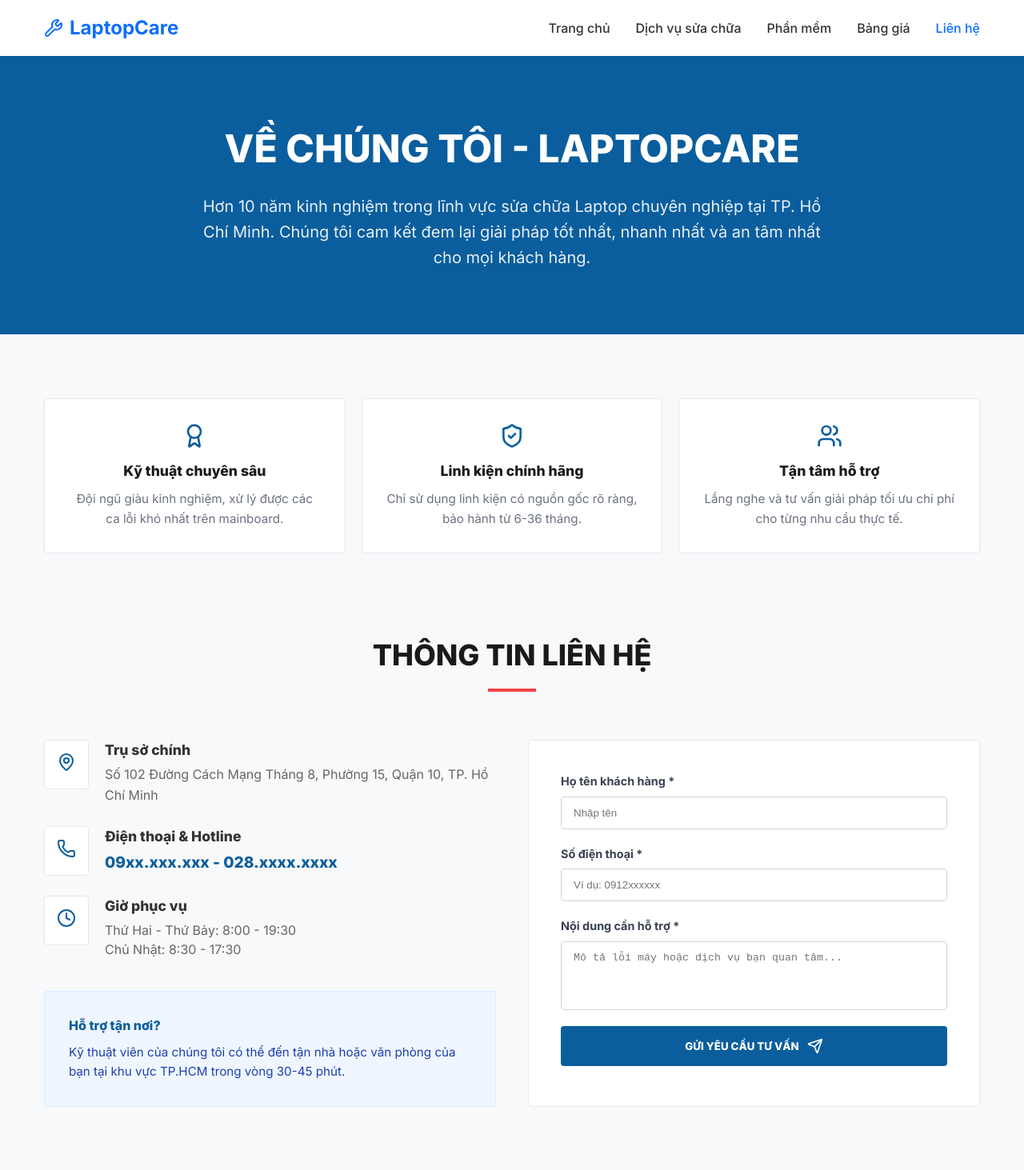
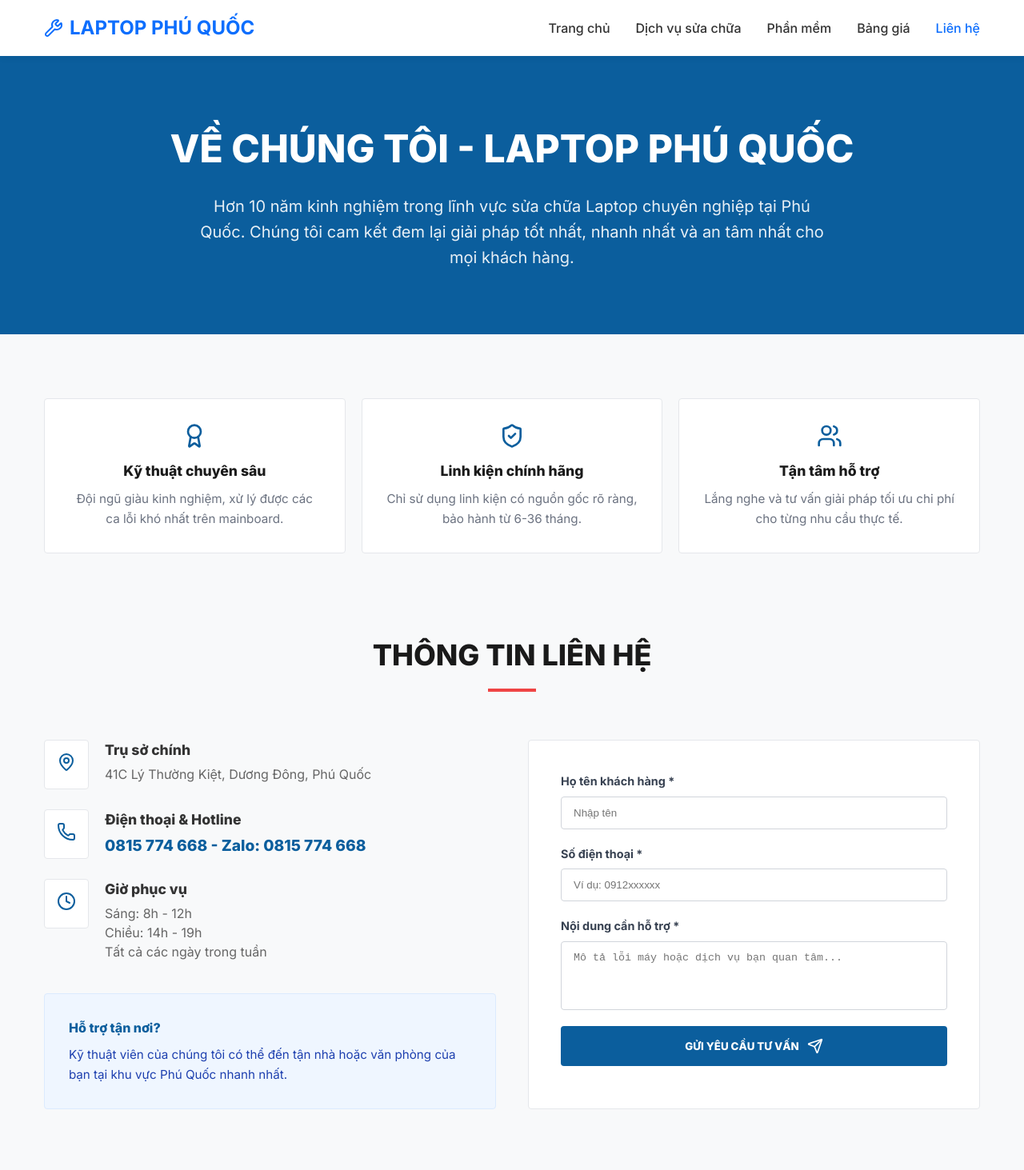
Before and after one commit to TrinhQuoc-Dat/WebLaptop, a React (Create React App) app in the folder web-laptop/: page /lien-he in a window 1280 px wide. Shown: the top 1463 px of the page at 80% size. Built offline with nearby package versions, Linux system fonts and the light colour scheme.

Commit message:
feat: update UI và cập nhật ảnh cho Home và Phần mềm

```diff
--- a/web-laptop/public/index.html
+++ b/web-laptop/public/index.html
@@ -1,14 +1,12 @@
 <!DOCTYPE html>
 <html lang="en">
+
 <head>
   <meta charset="utf-8" />
-    <link rel="icon" href="%PUBLIC_URL%/favicon.ico" />
+  <link rel="icon" href="%PUBLIC_URL%/wrench.svg" type="image/svg+xml" />
   <meta name="viewport" content="width=device-width, initial-scale=1" />
   <meta name="theme-color" content="#000000" />
-    <meta
-      name="description"
-      content="Web site created using create-react-app"
-    />
+  <meta name="description" content="Web site created using create-react-app" />
   <link rel="apple-touch-icon" href="%PUBLIC_URL%/logo192.png" />
   <!--
       manifest.json provides metadata used when your web app is installed on a
@@ -24,8 +22,9 @@
       work correctly both with client-side routing and a non-root public URL.
       Learn how to configure a non-root public URL by running `npm run build`.
     -->
-    <title>React App</title>
+  <title>LAPTOP PHÚ QUỐC</title>
 </head>
+
 <body>
   <noscript>You need to enable JavaScript to run this app.</noscript>
   <div id="root"></div>
@@ -40,4 +39,5 @@
       To create a production bundle, use `npm run build` or `yarn build`.
     -->
 </body>
+
 </html>
--- a/web-laptop/src/components/Header.js
+++ b/web-laptop/src/components/Header.js
@@ -13,7 +13,7 @@ const Header = () => {
       <div className="container header-container">
         <Link to="/" className="logo d-flex align-items-center" style={{ display: 'flex', gap: '8px', alignItems: 'center' }}>
           <Wrench size={24} />
-          <span>LaptopCare</span>
+          <span>LAPTOP PHÚ QUỐC</span>
         </Link>
 
         {/* Desktop Menu */}
--- a/web-laptop/src/components/Hero.js
+++ b/web-laptop/src/components/Hero.js
@@ -6,8 +6,8 @@ const Hero = () => {
     <section className="hero">
       <div className="hero-overlay"></div>
       <div className="hero-content container">
-        <h1 className="hero-title">SỬA CHỮA LAPTOP UY TÍN</h1>
-        <p className="hero-desc">Kết nối giải pháp - Phục hồi sức mạnh. Dịch vụ sửa chữa phần cứng và phần mềm chuyên nghiệp, nhanh gọn, bảo hành dài hạn.</p>
+        <h1 className="hero-title">Laptop Phú Quốc – Chuyên Sửa Mainboard Laptop, MacBook, PC, Card VGA</h1>
+        <p className="hero-desc">Sửa chữa Mainboard – Uy tín tại Phú Quốc.</p>
         <Link to="/lien-he">
           <button className="btn-primary" style={{ padding: '15px 32px', fontSize: '1.1rem' }}>Tư vấn ngay</button>
         </Link>
--- a/web-laptop/src/pages/BangGia.js
+++ b/web-laptop/src/pages/BangGia.js
@@ -121,7 +121,7 @@ const BangGia = () => {
             lineHeight: '1.7',
             fontSize: '1.05rem'
           }}>
-            <p>LaptopCare cam kết minh bạch về giá cả dịch vụ. Tất cả các thiết bị đều được kỹ thuật viên kiểm tra kỹ lưỡng và báo giá chính xác cho khách hàng trước khi tiến hành sửa chữa.</p>
+            <p>LAPTOP PHÚ QUỐC cam kết minh bạch về giá cả dịch vụ. Tất cả các thiết bị đều được kỹ thuật viên kiểm tra kỹ lưỡng và báo giá chính xác cho khách hàng trước khi tiến hành sửa chữa.</p>
             <p>Mức giá thực tế có thể thay đổi tùy thuộc vào tình trạng hư hỏng, linh kiện thay thế và độ hiếm của dòng máy.</p>
           </div>
         </div>
@@ -170,7 +170,7 @@ const BangGia = () => {
         </div>
 
         <div style={{ marginTop: '30px', textAlign: 'center', color: '#9ca3af', fontSize: '0.9rem', fontStyle: 'italic' }}>
-          * Lưu ý: Bảng giá trên chỉ mang tính chất tham khảo. Vui lòng liên hệ Hotline: 09xx.xxx.xxx để được hỗ trợ báo giá chính xác nhất.
+          * Lưu ý: Bảng giá trên chỉ mang tính chất tham khảo. Vui lòng liên hệ Hotline: 0815 774 668 để được hỗ trợ báo giá chính xác nhất.
         </div>
       </div>
 
--- a/web-laptop/src/pages/Home.js
+++ b/web-laptop/src/pages/Home.js
@@ -132,7 +132,7 @@ const Home = () => {
           </div>
           <div className="support-item">
             <Phone size={36} />
-            <span>Hotline Hỗ Trợ 24/7<br />Giao Tại TPHCM 24h</span>
+            <span>Hotline Hỗ Trợ 24/7<br />Giao Tại Phú Quốc 24h</span>
           </div>
         </div>
       </section>
@@ -166,7 +166,7 @@ const Home = () => {
       {/* SEO Viết text giới thiệu */}
       <section className="seo-text-section" style={{ backgroundColor: '#f9f9f9', padding: '3rem 0', fontSize: '0.85rem', color: '#444', lineHeight: '1.6', textAlign: 'left' }}>
         <div className="container">
-          <h3 style={{ color: '#0d6efd', fontWeight: 'bold', fontSize: '1.1rem', marginBottom: '10px' }}>Trung tâm sửa chữa laptop thay linh kiện uy tín tại khu vực TPHCM</h3>
+          <h3 style={{ color: '#0d6efd', fontWeight: 'bold', fontSize: '1.1rem', marginBottom: '10px' }}>Trung tâm sửa chữa laptop thay linh kiện uy tín tại khu vực Phú Quốc</h3>
           <p style={{ marginBottom: '15px' }}>Trung tâm phục hồi dữ liệu chuyên nghiệp, cài đặt phần mềm miễn phí và nâng cấp nhanh chóng, thay pin macbook lấy ngay. Khi laptop / macbook của bạn gặp sự cố, hãy đến ngay với hệ thống sửa chữa uy tín của chúng tôi.</p>
           <p style={{ marginBottom: '15px' }}>Tại sao khách hàng luôn tin tưởng sử dụng dịch vụ? Chúng tôi nhập khẩu linh kiện zin loại 1, quy trình tháo ráp rõ ràng minh bạch. Đội ngũ kỹ thuật viên kinh nghiệm lâu năm.</p>
 
--- a/web-laptop/src/pages/LienHe.js
+++ b/web-laptop/src/pages/LienHe.js
@@ -1,5 +1,5 @@
 import React from 'react';
-import { Mail, Phone, MapPin, Clock, Send, ShieldCheck, Award, Users, Trash2 } from 'lucide-react';
+import { Phone, MapPin, Clock, Send, ShieldCheck, Award, Users } from 'lucide-react';
 
 const LienHe = () => {
   const handleSubmit = (e) => {
@@ -19,10 +19,10 @@ const LienHe = () => {
       }}>
         <div className="container" style={{ maxWidth: '1000px' }}>
           <h1 style={{ fontSize: '3rem', fontWeight: '800', marginBottom: '20px', textTransform: 'uppercase' }}>
-            VỀ CHÚNG TÔI - LAPTOPCARE
+            VỀ CHÚNG TÔI - LAPTOP PHÚ QUỐC
           </h1>
           <p style={{ fontSize: '1.25rem', opacity: '0.9', lineHeight: '1.6', maxWidth: '800px', margin: '0 auto' }}>
-            Hơn 10 năm kinh nghiệm trong lĩnh vực sửa chữa Laptop chuyên nghiệp tại TP. Hồ Chí Minh.
+            Hơn 10 năm kinh nghiệm trong lĩnh vực sửa chữa Laptop chuyên nghiệp tại Phú Quốc.
             Chúng tôi cam kết đem lại giải pháp tốt nhất, nhanh nhất và an tâm nhất cho mọi khách hàng.
           </p>
         </div>
@@ -82,7 +82,7 @@ const LienHe = () => {
                 </div>
                 <div>
                   <h4 style={{ fontSize: '1.1rem', fontWeight: '800', marginBottom: '5px' }}>Trụ sở chính</h4>
-                  <p style={{ color: '#666', lineHeight: '1.6' }}>Số 102 Đường Cách Mạng Tháng 8, Phường 15, Quận 10, TP. Hồ Chí Minh</p>
+                  <p style={{ color: '#666', lineHeight: '1.6' }}>41C Lý Thường Kiệt, Dương Đông, Phú Quốc</p>
                 </div>
               </div>
 
@@ -92,7 +92,7 @@ const LienHe = () => {
                 </div>
                 <div>
                   <h4 style={{ fontSize: '1.1rem', fontWeight: '800', marginBottom: '5px' }}>Điện thoại & Hotline</h4>
-                  <p style={{ color: '#0b5e9d', fontWeight: '800', fontSize: '1.2rem' }}>09xx.xxx.xxx - 028.xxxx.xxxx</p>
+                  <p style={{ color: '#0b5e9d', fontWeight: '800', fontSize: '1.2rem' }}>0815 774 668 - Zalo: 0815 774 668</p>
                 </div>
               </div>
 
@@ -102,8 +102,9 @@ const LienHe = () => {
                 </div>
                 <div>
                   <h4 style={{ fontSize: '1.1rem', fontWeight: '800', marginBottom: '5px' }}>Giờ phục vụ</h4>
-                  <p style={{ color: '#666' }}>Thứ Hai - Thứ Bảy: 8:00 - 19:30</p>
-                  <p style={{ color: '#666' }}>Chủ Nhật: 8:30 - 17:30</p>
+                  <p style={{ color: '#666' }}>Sáng: 8h - 12h</p>
+                  <p style={{ color: '#666' }}>Chiều: 14h - 19h</p>
+                  <p style={{ color: '#666' }}>Tất cả các ngày trong tuần</p>
                 </div>
               </div>
             </div>
@@ -111,7 +112,7 @@ const LienHe = () => {
             <div style={{ marginTop: '40px', padding: '30px', backgroundColor: '#eff6ff', borderRadius: '4px', border: '1px solid #dbeafe' }}>
               <h4 style={{ fontWeight: '800', marginBottom: '10px', color: '#0b5e9d' }}>Hỗ trợ tận nơi?</h4>
               <p style={{ fontSize: '0.95rem', color: '#1e40af', lineHeight: '1.6' }}>
-                Kỹ thuật viên của chúng tôi có thể đến tận nhà hoặc văn phòng của bạn tại khu vực TP.HCM trong vòng 30-45 phút.
+                Kỹ thuật viên của chúng tôi có thể đến tận nhà hoặc văn phòng của bạn tại khu vực Phú Quốc nhanh nhất.
               </p>
             </div>
           </div>
@@ -154,13 +155,13 @@ const LienHe = () => {
         {/* 4. MAP */}
         <div style={{ marginTop: '80px', height: '400px', backgroundColor: '#eee', borderRadius: '4px', overflow: 'hidden', border: '1px solid #e5e7eb' }}>
           <iframe
-            src="https://www.google.com/maps/embed?pb=!1m18!1m12!1m3!1d3919.4602324283146!2d106.66521571474883!3d10.776019392321855!2m3!1f0!2f0!3f0!3m2!1i1024!2i768!4f13.1!3m3!1m2!1s0x31752f205c065f49%3A0xc3f606349944d15d!2zMTAyIMSQLiBDw6FjaCBN4bqhbmcgVGjDoW5nIDgsIFBoxrDhu51uZyAxNSwgUXXhuq1uIDEwLCBUaMOgbmggcGjhu5EgSOG7kyBDaMOtIE1pbmg!5e0!3m2!1svi!2s!4v1617439123456!5m2!1svi!2s"
+            src="https://www.google.com/maps/embed?pb=!1m18!1m12!1m3!1d125646.65348812896!2d103.86406068069593!3d10.224602600000004!2m3!1f0!2f0!3f0!3m2!1i1024!2i768!4f13.1!3m3!1m2!1s0x31a78b8eb1bb774f%3A0x46f1fc0b2b010ac9!2zTGFwdG9wIFBow7ogUXXhu5Fj!5e0!3m2!1svi!2s!4v1775486474591!5m2!1svi!2s"
             width="100%"
             height="100%"
             style={{ border: 0 }}
             allowFullScreen=""
             loading="lazy"
-            title="LaptopCare"
+            title="LAPTOP PHÚ QUỐC"
           ></iframe>
         </div>
 
--- a/web-laptop/src/pages/PhanMem.js
+++ b/web-laptop/src/pages/PhanMem.js
@@ -47,7 +47,7 @@ const PhanMem = () => {
 
         {/* Breadcrumb */}
         <nav className="breadcrumb">
-          <Link to="/">LaptopCare</Link>
+          <Link to="/">LAPTOP PHÚ QUỐC</Link>
           <span className="separator">/</span>
           <span className="current">Phần mềm</span>
         </nav>
@@ -57,11 +57,11 @@ const PhanMem = () => {
           <div className="news-header-line"></div>
         </div>
 
-        <div className="news-layout-flex" style={{ display: 'flex', gap: '40px' }}>
+        <div className="news-layout-flex">
 
           {/* Main Content (80%) */}
-          <div style={{ flex: '8' }}>
-            <div className="news-grid" style={{ gridTemplateColumns: 'repeat(3, 1fr)', gap: '20px' }}>
+          <div className="news-main-content">
+            <div className="news-grid">
               {currentItems.length > 0 ? (
                 currentItems.map((item) => (
                   <Link
@@ -136,7 +136,7 @@ const PhanMem = () => {
           </div>
 
           {/* Sidebar (20%) */}
-          <div style={{ flex: '2', minWidth: '220px' }}>
+          <div className="news-sidebar">
             <div className="sidebar-container">
               <div className="sidebar-title-wrapper">
                 <h3 className="sidebar-title">Danh mục</h3>
--- a/web-laptop/src/pages/PhanMemDetail.js
+++ b/web-laptop/src/pages/PhanMemDetail.js
@@ -58,7 +58,7 @@ const PhanMemDetail = () => {
       <div className="detail-container">
         {/* Breadcrumb */}
         <nav className="breadcrumb">
-          <Link to="/">LaptopCare</Link>
+          <Link to="/">LAPTOP PHÚ QUỐC</Link>
           <span className="separator">/</span>
           <Link to="/phan-mem">Phần mềm</Link>
           <span className="separator">/</span>
@@ -102,7 +102,7 @@ const PhanMemDetail = () => {
                 </div>
                 <div className="img-caption">
                   <Info size={14} style={{ marginRight: '6px', verticalAlign: 'middle' }} />
-                  Hình ảnh minh họa về quy trình chuẩn đoán và xử lý tại LaptopCare
+                  Hình ảnh minh họa về quy trình chuẩn đoán và xử lý tại LAPTOP PHÚ QUỐC
                 </div>
               </div>
             </header>
@@ -198,7 +198,7 @@ const PhanMemDetail = () => {
             <section id="section-4">
               <div className="detail-section-head">
                 <div className="head-icon-box"><Package size={28} /></div>
-                <h2 className="detail-h2">Chi tiết dịch vụ tại LaptopCare</h2>
+                <h2 className="detail-h2">Chi tiết dịch vụ tại LAPTOP PHÚ QUỐC</h2>
               </div>
               <div style={{ display: 'flex', gap: '40px', alignItems: 'center', flexWrap: 'wrap' }}>
                 <div style={{ flex: '1', minWidth: '300px' }}>
@@ -232,7 +232,7 @@ const PhanMemDetail = () => {
             <section id="section-5">
               <div style={{ background: '#f8fafc', borderRadius: '4px', padding: '60px', marginTop: '80px', border: '1px solid #e2e8f0' }}>
                 <div style={{ textAlign: 'center', marginBottom: '40px' }}>
-                  <h2 className="detail-h2" style={{ fontSize: '2.5rem' }}>Cam kết vàng của LaptopCare</h2>
+                  <h2 className="detail-h2" style={{ fontSize: '2.5rem' }}>Cam kết vàng của LAPTOP PHÚ QUỐC</h2>
                   <p style={{ color: '#666', fontStyle: 'italic', fontWeight: '500', marginTop: '10px' }}>Sự tin tưởng của khách hàng là ưu tiên hàng đầu</p>
                 </div>
                 <div className="info-card-grid">
@@ -277,9 +277,9 @@ const PhanMemDetail = () => {
               </p>
               <div style={{ display: 'flex', gap: '20px', justifyContent: 'center', flexWrap: 'wrap' }}>
                 <button className="cta-button-white">
-                  <PhoneCall size={24} /> 09xx.xxx.xxx
+                  <PhoneCall size={24} /> 0815 774 668
                 </button>
-                <button className="cta-button-white" style={{ background: 'rgba(255,255,255,0.1)', color: '#fff', border: '1px solid rgba(255,255,255,0.2)' }}>
+                <button className="cta-button-white" style={{ background: 'rgba(255,255,255,0.1)', color: '#fff', border: '1px solid rgba(255,255,255,0.2)', fontFamily: 'inherit' }}>
                   <MessageCircle size={24} /> LIÊN HỆ ZALO
                 </button>
               </div>
@@ -307,20 +307,16 @@ const PhanMemDetail = () => {
               {/* Sidebar Quick Contact */}
               <div className="detail-sidebar-box" style={{ background: '#1a1a1a', color: '#fff', border: 'none' }}>
                 <h3 style={{ fontSize: '1.5rem', fontWeight: '900', marginBottom: '15px', color: '#fff' }}>Hỗ trợ tận nơi</h3>
-                <p style={{ color: '#9ca3af', fontWeight: '500', marginBottom: '30px' }}>Phục vụ khu vực TP.HCM, kỹ thuật đến tận nhà trong 30-45 phút.</p>
+                <p style={{ color: '#9ca3af', fontWeight: '#500', marginBottom: '30px' }}>Phục vụ khu vực Phú Quốc, kỹ thuật đến tận nhà nhanh chóng.</p>
 
                 <div style={{ marginBottom: '30px', display: 'flex', flexDirection: 'column', gap: '15px' }}>
                   <div style={{ display: 'flex', gap: '10px' }}>
                     <MapPin size={18} style={{ color: '#0b5e9d', shrink: '0' }} />
-                    <span style={{ fontSize: '0.9rem', fontWeight: '600' }}>Cơ sở 1: Quận 1, Tp. HCM</span>
-                  </div>
-                  <div style={{ display: 'flex', gap: '10px' }}>
-                    <MapPin size={18} style={{ color: '#0b5e9d', shrink: '0' }} />
-                    <span style={{ fontSize: '0.9rem', fontWeight: '600' }}>Cơ sở 2: Quận 10, Tp. HCM</span>
+                    <span style={{ fontSize: '0.9rem', fontWeight: '600' }}>41C Lý Thường Kiệt, Dương Đông, Phú Quốc</span>
                   </div>
                 </div>
 
-                <button className="cta-button-white" style={{ width: '100%', marginTop: '0', fontSize: '1rem', padding: '15px' }}>
+                <button className="cta-button-white" style={{ width: '100%', marginTop: '0', fontSize: '1rem', padding: '15px', fontFamily: 'inherit' }}>
                   ĐẶT LỊCH SỬA CHỮA <ArrowRight size={18} />
                 </button>
               </div>
```
Also changed, not shown: web-laptop/src/components/Footer.js (+4 -4 lines), web-laptop/src/data/phanMemData.js (+9 -9 lines), web-laptop/src/index.css (+22 -2 lines), web-laptop/public/wrench.svg (added). Lines whose indentation alone changed are shown as unchanged.
